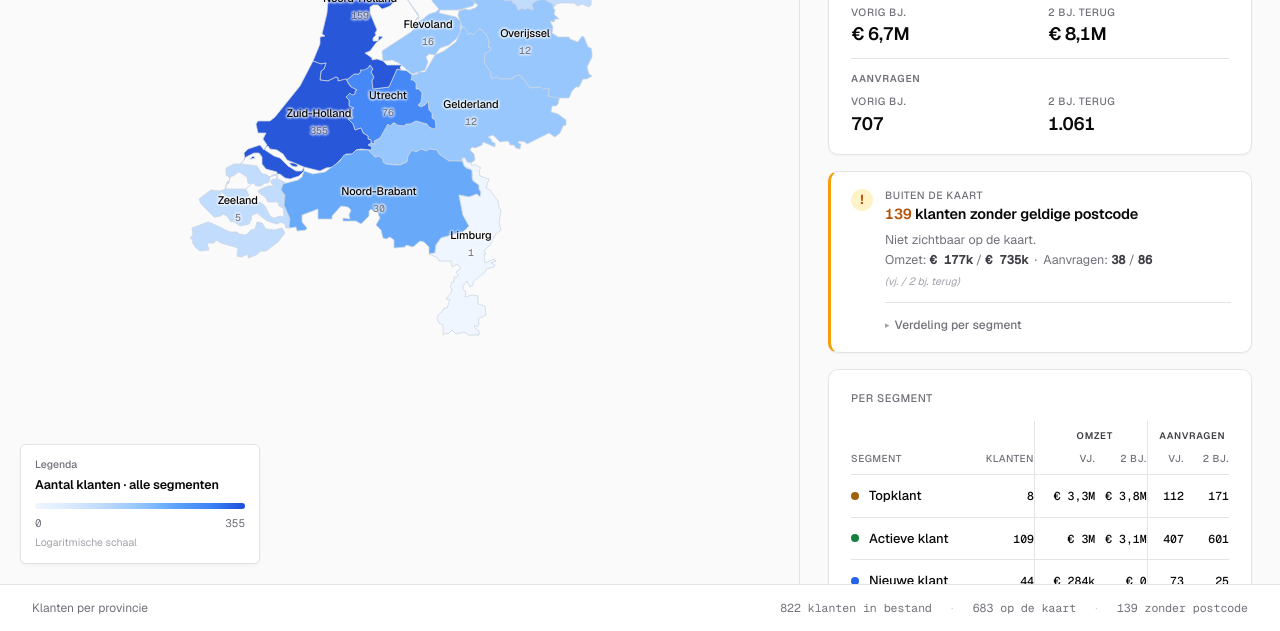
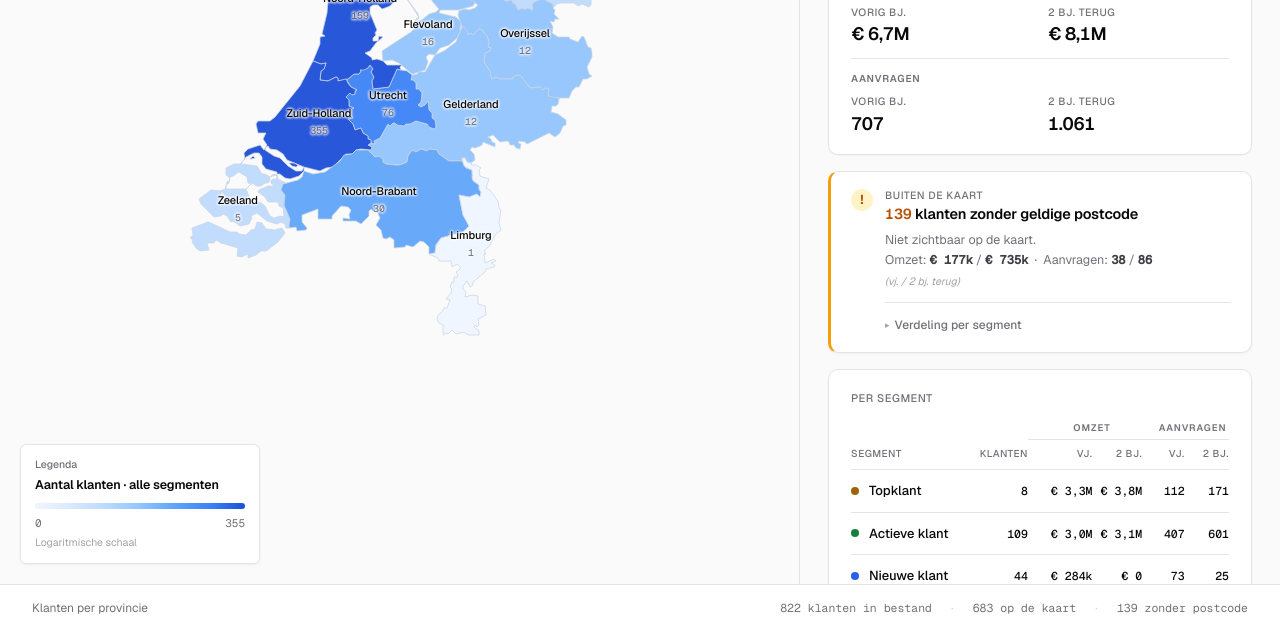
Before and after one commit to yaalw/tijdelijk_laurens, a plain HTML site: page index.html in a window 1280 px wide. Shown: the part 362-993 px from the top of the page. Drawn offline with nearby package versions, Linux system fonts and the light colour scheme.

Commit message:
Tighten per-segment table header layout; consistent decimals on €M

```diff
--- a/index.html
+++ b/index.html
@@ -581,17 +581,21 @@
     text-align: center;
     font-size: 9.5px;
     font-weight: 600;
-    color: var(--fg-2);
-    border-bottom: 0;
-    padding: 8px 0 2px;
-    letter-spacing: 0.08em;
+    color: var(--fg-mute);
+    padding: 0 0 4px;
+    letter-spacing: 0.1em;
+    border-bottom: 1px solid var(--border);
   }
   .seg-table thead tr.grouphead th:nth-child(1),
   .seg-table thead tr.grouphead th:nth-child(2) {
     border: 0;
   }
-  .seg-table .group-l { border-left: 1px solid var(--border); padding-left: 8px !important; }
-  .seg-table tbody td.group-l, .seg-table tfoot td.group-l { padding-left: 8px; }
+  .seg-table thead tr.grouphead + tr th {
+    padding-top: 6px;
+  }
+  /* Subtle vertical group separators — only on the first numeric col of each group */
+  .seg-table .group-l { padding-left: 14px !important; }
+  .seg-table tbody td.group-l, .seg-table tfoot td.group-l { padding-left: 14px; }
   .seg-table tbody tr {
     border-bottom: 1px solid var(--border);
     transition: background .12s ease;
@@ -809,7 +813,7 @@ const NUM = new Intl.NumberFormat("nl-NL");
 
 function eurCompact(v) {
   if (!v) return "€ 0";
-  if (v >= 1e6) return "€ " + (v / 1e6).toLocaleString("nl-NL", { maximumFractionDigits: 1 }) + "M";
+  if (v >= 1e6) return "€ " + (v / 1e6).toLocaleString("nl-NL", { minimumFractionDigits: 1, maximumFractionDigits: 1 }) + "M";
   if (v >= 1e3) return "€ " + Math.round(v / 1e3).toLocaleString("nl-NL") + "k";
   return EUR_FULL.format(v);
 }
```
